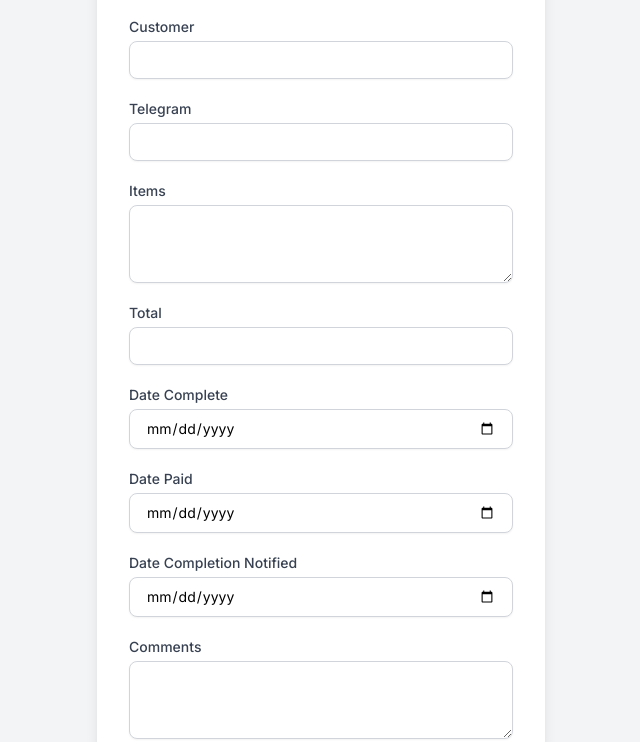
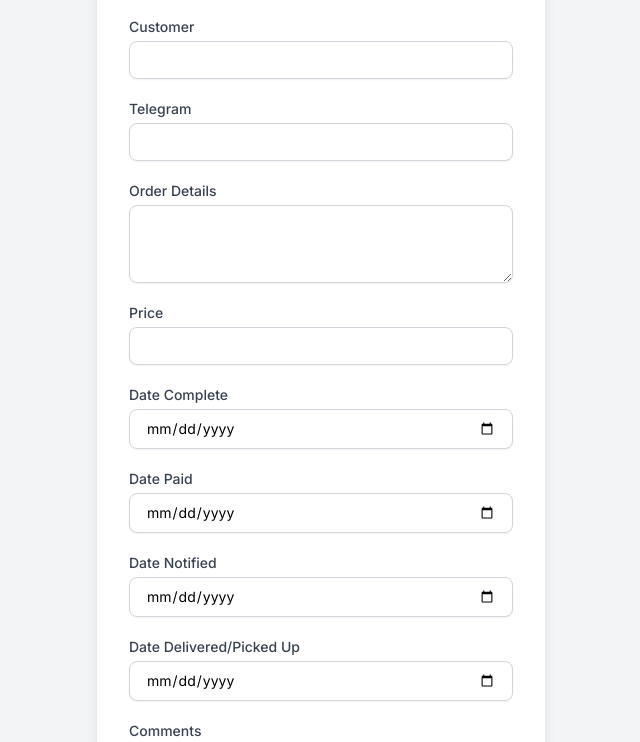
Before and after one commit to BigThinkAlert/BigThinkAlert.github.io, a plain HTML site: page index.html in a window 1280 px wide. Shown: the part 191-933 px from the top of the page, without its empty margins (319-959 px from the left). Drawn offline with nearby package versions, Linux system fonts and the light colour scheme.

Commit message:
Update index.html

```diff
--- a/index.html
+++ b/index.html
@@ -41,17 +41,17 @@
                        class="mt-1 block w-full px-4 py-2 border border-gray-300 rounded-lg shadow-sm focus:ring-blue-500 focus:border-blue-500 sm:text-sm transition duration-150 ease-in-out">
             </div>
 
-            <!-- Items Field - Required -->
+            <!-- Order Details Field - Required (corresponds to 'orderDetails' in Apps Script) -->
             <div>
-                <label for="items" class="block text-sm font-medium text-gray-700 mb-1">Items</label>
-                <textarea id="items" name="items" rows="3" required
+                <label for="orderDetails" class="block text-sm font-medium text-gray-700 mb-1">Order Details</label>
+                <textarea id="orderDetails" name="orderDetails" rows="3" required
                           class="mt-1 block w-full px-4 py-2 border border-gray-300 rounded-lg shadow-sm focus:ring-blue-500 focus:border-blue-500 sm:text-sm transition duration-150 ease-in-out"></textarea>
             </div>
 
-            <!-- Total Field - Required -->
+            <!-- Price Field - Required (corresponds to 'price' in Apps Script) -->
             <div>
-                <label for="total" class="block text-sm font-medium text-gray-700 mb-1">Total</label>
-                <input type="number" id="total" name="total" step="0.01" required
+                <label for="price" class="block text-sm font-medium text-gray-700 mb-1">Price</label>
+                <input type="number" id="price" name="price" step="0.01" required
                        class="mt-1 block w-full px-4 py-2 border border-gray-300 rounded-lg shadow-sm focus:ring-blue-500 focus:border-blue-500 sm:text-sm transition duration-150 ease-in-out">
             </div>
 
@@ -69,10 +69,17 @@
                        class="mt-1 block w-full px-4 py-2 border border-gray-300 rounded-lg shadow-sm focus:ring-blue-500 focus:border-blue-500 sm:text-sm transition duration-150 ease-in-out">
             </div>
 
-            <!-- Date Completion Notified Field - Optional -->
+            <!-- Date Notified Field - Optional (corresponds to 'dateNotified' in Apps Script) -->
             <div>
-                <label for="dateCompletionNotified" class="block text-sm font-medium text-gray-700 mb-1">Date Completion Notified</label>
-                <input type="date" id="dateCompletionNotified" name="dateCompletionNotified"
+                <label for="dateNotified" class="block text-sm font-medium text-gray-700 mb-1">Date Notified</label>
+                <input type="date" id="dateNotified" name="dateNotified"
+                       class="mt-1 block w-full px-4 py-2 border border-gray-300 rounded-lg shadow-sm focus:ring-blue-500 focus:border-blue-500 sm:text-sm transition duration-150 ease-in-out">
+            </div>
+
+            <!-- Date Delivered/Picked Up Field - Optional (corresponds to 'dateDeliveredPickedUp' in Apps Script) -->
+            <div>
+                <label for="dateDeliveredPickedUp" class="block text-sm font-medium text-gray-700 mb-1">Date Delivered/Picked Up</label>
+                <input type="date" id="dateDeliveredPickedUp" name="dateDeliveredPickedUp"
                        class="mt-1 block w-full px-4 py-2 border border-gray-300 rounded-lg shadow-sm focus:ring-blue-500 focus:border-blue-500 sm:text-sm transition duration-150 ease-in-out">
             </div>
 
@@ -108,11 +115,12 @@
                 dateReceived: document.getElementById('dateReceived').value,
                 customer: document.getElementById('customer').value,
                 telegram: document.getElementById('telegram').value,
-                items: document.getElementById('items').value,
-                total: document.getElementById('total').value,
+                orderDetails: document.getElementById('orderDetails').value, // Corresponds to 'Order Details' in Apps Script
+                price: document.getElementById('price').value,             // Corresponds to 'Price' in Apps Script
                 dateComplete: document.getElementById('dateComplete').value,
                 datePaid: document.getElementById('datePaid').value,
-                dateCompletionNotified: document.getElementById('dateCompletionNotified').value,
+                dateNotified: document.getElementById('dateNotified').value, // Corresponds to 'Date Notified' in Apps Script
+                dateDeliveredPickedUp: document.getElementById('dateDeliveredPickedUp').value, // Corresponds to 'Date Delivered/Picked Up' in Apps Script
                 comments: document.getElementById('comments').value
             };
 
@@ -121,9 +129,9 @@
             messageBox.classList.add('bg-blue-100', 'text-blue-800');
             messageText.textContent = 'Submitting data...';
 
-            // IMPORTANT: Replace 'https://script.google.com/macros/s/AKfycbxLQrlq8dQUzgVpaLlGpvkI8IjzQBAQOL6dzNRuc4jkqGOOIFG_0xKK45XoWRlOLdP2Sw/exec' with the actual
+            // IMPORTANT: Replace 'YOUR_GOOGLE_APPS_SCRIPT_WEB_APP_URL_HERE' with the actual
             // Web App URL you obtained after deploying your Google Apps Script.
-            const YOUR_WEB_APP_URL = 'https://script.google.com/macros/s/AKfycbxLQrlq8dQUzgVpaLlGpvkI8IjzQBAQOL6dzNRuc4jkqGOOIFG_0xKK45XoWRlOLdP2Sw/exec';
+            const YOUR_WEB_APP_URL = 'YOUR_GOOGLE_APPS_SCRIPT_WEB_APP_URL_HERE';
 
             try {
                 const response = await fetch(YOUR_WEB_APP_URL, {
```
